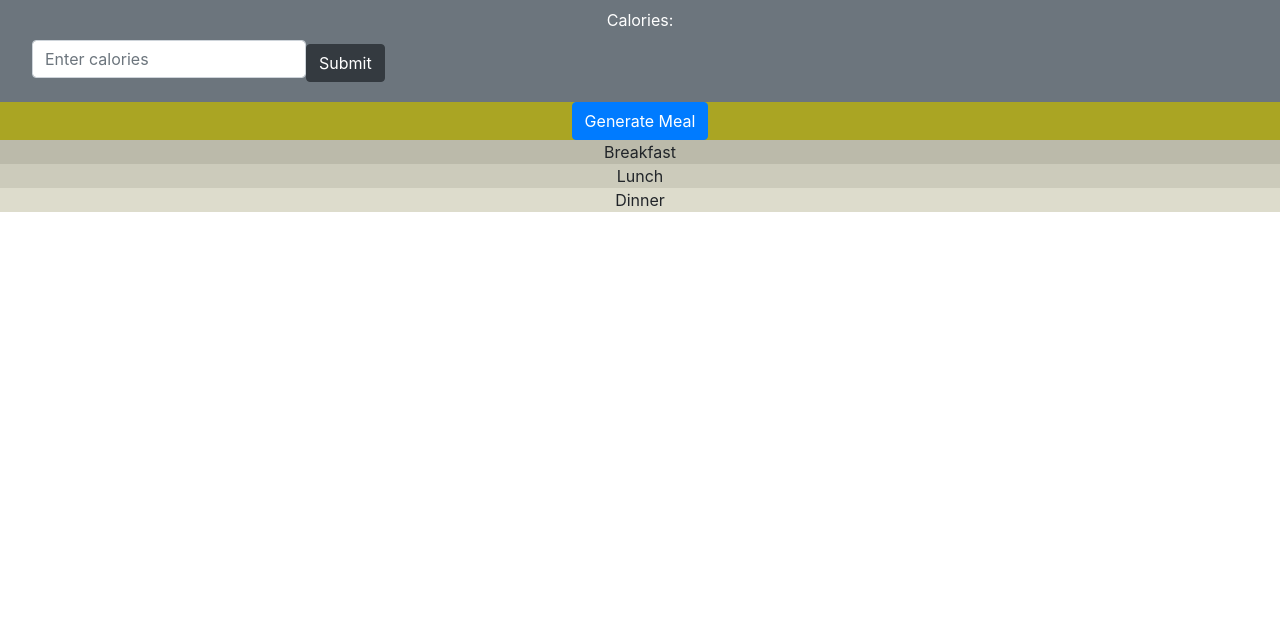
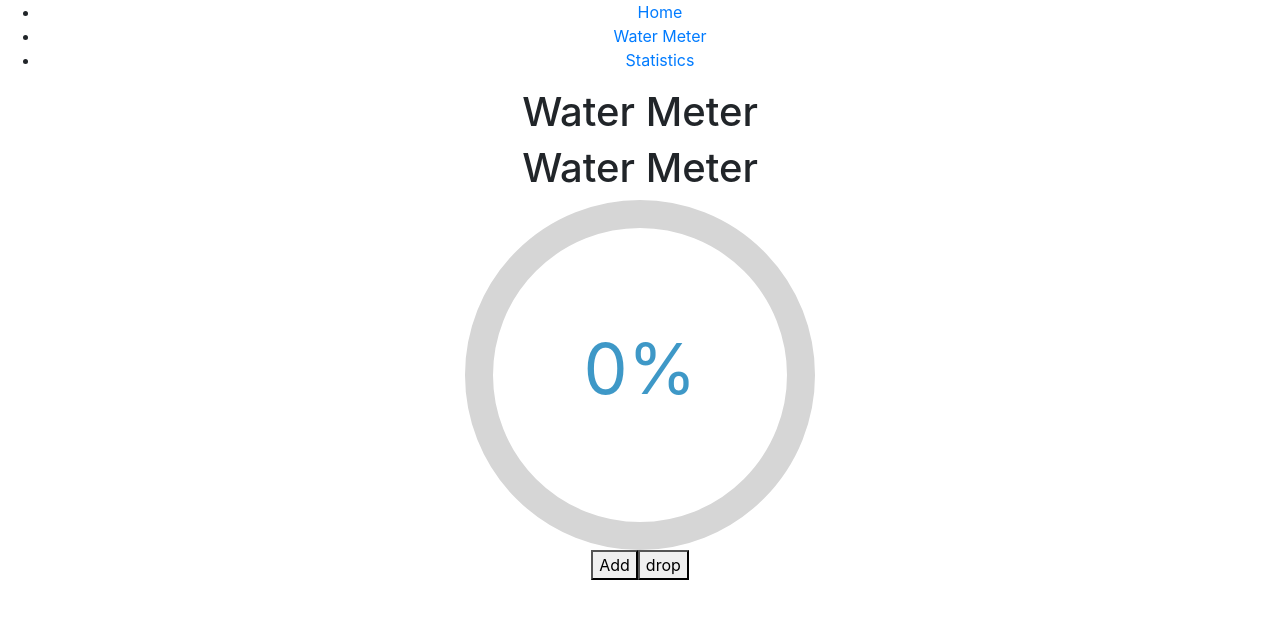
Before and after one commit to XaviSanta/Io-MobileAppDev, a React (Create React App) app in the folder mokoko/: page /water in a window 1280 px wide. Shown: the top 618 px of the page. Built offline with nearby package versions, Linux system fonts and the light colour scheme.

Commit message:
add routing

```diff
--- a/mokoko/package.json
+++ b/mokoko/package.json
@@ -7,6 +7,7 @@
     "react": "^16.12.0",
     "react-circular-progressbar": "^2.0.3",
     "react-dom": "^16.12.0",
+    "react-router-dom": "^5.1.2",
     "react-scripts": "3.2.0"
   },
   "scripts": {
--- a/mokoko/src/App.js
+++ b/mokoko/src/App.js
@@ -1,96 +1,54 @@
 import React, { Component } from 'react';
 import './App.css';
-import Calories from './Calories'
-import MealMaker from './MealMaker'
-import {foodDB} from './foodDB';
-import WaterMeter from './watermeter';
-
-const foodArray = foodDB;
+import {
+  BrowserRouter as Router,
+  Switch,
+  Route,
+  Link
+} from "react-router-dom";
+import MainPage from './Pages/MainPage';
+import StatisticsPage from './Pages/StatisticsPage';
+import WaterMeterPage from './Pages/WaterMeterPage';
 
 class App extends Component {
+  render() {
+    return (
+      <Router>
+        <div className="App">
 
-  constructor(props) {
-    super(props);
-    this.state = {
-      globalFoodArray: foodArray,
-      calories: null,
-      caloriesLeft: null,
-      breakfast: [],
-      lunch: [],
-      dinner: [],
-    }
+          {/* Navigation - make me pretty */}
+          <ul>
+            <li>
+              <Link to="/">Home</Link>
+            </li>
 
-    this.handleInputCaloriesSubmit = this.handleInputCaloriesSubmit.bind(this);
-    this.generateDayMeal = this.generateDayMeal.bind(this);
-    this.generateMeal = this.generateMeal.bind(this);
-    this.caloriesInput = React.createRef(); //For binding with the textInput
-  }
+            <li>
+              <Link to="/water">Water Meter</Link>
+            </li>
 
-  handleInputCaloriesSubmit = event => {
-    event.preventDefault();
-    this.setCalories(this.caloriesInput.current.value);
-  }
+            <li>
+              <Link to="/stats">Statistics</Link>
+            </li>
+          </ul>
 
-  setCalories(cal) {
-    this.setState({ calories: cal});
-    this.setState({ caloriesLeft: cal});
-  }
-
-  generateDayMeal() {
-    if(!this.state.calories){ // If there is no calories we cannot generate the meal
-      alert('Enter calories');
-    }
-    else { //TODO: refactor this shit
-      this.setState({caloriesLeft: this.state.calories}, function() {
-        this.setState({breakfast: this.generateMeal('breakfast')}, function() {
-          this.setState({lunch: this.generateMeal('lunch')}, function() {
-            this.setState({dinner: this.generateMeal('dinner')});
-          });
-        });
-      });
-    }
-  }
-
-  // argument: 'breakfast','lunch','dinner'
-  generateMeal(meal) {
-    let generatedMeal = [];
-    let mealFood = this.state.globalFoodArray.filter(item => item.labels.includes(meal));
-
-    let localCaloriesLeft = this.state.caloriesLeft;
-    do {
-      let randomItem = mealFood[Math.floor(Math.random() * mealFood.length)];
-
-      // Add food to the meal
-      if (randomItem.calories < localCaloriesLeft && !generatedMeal.includes(randomItem)) {
-        generatedMeal.push(randomItem);
-        localCaloriesLeft -= randomItem.calories;
-      }
-    } while (generatedMeal.length < 3); // TODO: error handling if not enough calories
-
-    this.setState({caloriesLeft: localCaloriesLeft}, function() {
-      console.log(localCaloriesLeft);
-      console.log(this.state.caloriesLeft);
-    });
-
-    return generatedMeal;
-  }
-
-  render() {
-    return(
-      <div className="App">
-        <Calories
-          calories={this.state.calories}
-          handleSubmit={this.handleInputCaloriesSubmit}
-          caloriesInput={this.caloriesInput}
-        />
-
-        <MealMaker
-          generateDayMeal={this.generateDayMeal}
-          breakfast={this.state.breakfast}
-          lunch={this.state.lunch}
-          dinner={this.state.dinner}
-        />
-      </div>
+          {/*
+            A <Switch> looks through its children <Route>s and
+            renders the first one that matches the current URL.
+            https://reacttraining.com/react-router/web/guides/quick-start
+        */}
+          <Switch>
+            <Route exact path="/">
+              <MainPage />
+            </Route>
+            <Route exact path="/water">
+              <WaterMeterPage />
+            </Route>
+            <Route exact path="/stats">
+              <StatisticsPage />
+            </Route>
+          </Switch>
+        </div>
+      </Router>
     );
   }
 }
--- /dev/null
+++ b/mokoko/src/Pages/MainPage.js
@@ -0,0 +1,94 @@
+import React, { Component } from 'react';
+import Calories from '../Calories'
+import MealMaker from '../MealMaker'
+import { foodDB } from '../foodDB';
+
+const foodArray = foodDB;
+
+export default class MainPage extends Component {
+    constructor(props) {
+        super(props);
+        this.state = {
+            globalFoodArray: foodArray,
+            calories: null,
+            caloriesLeft: null,
+            breakfast: [],
+            lunch: [],
+            dinner: [],
+        }
+
+        this.handleInputCaloriesSubmit = this.handleInputCaloriesSubmit.bind(this);
+        this.generateDayMeal = this.generateDayMeal.bind(this);
+        this.generateMeal = this.generateMeal.bind(this);
+        this.caloriesInput = React.createRef(); //For binding with the textInput
+    }
+
+    handleInputCaloriesSubmit = event => {
+        event.preventDefault();
+        this.setCalories(this.caloriesInput.current.value);
+    }
+
+    setCalories(cal) {
+        this.setState({ calories: cal });
+        this.setState({ caloriesLeft: cal });
+    }
+
+    generateDayMeal() {
+        if (!this.state.calories) { // If there is no calories we cannot generate the meal
+            alert('Enter calories');
+        }
+        else { //TODO: refactor this shit
+            this.setState({ caloriesLeft: this.state.calories }, function () {
+                this.setState({ breakfast: this.generateMeal('breakfast') }, function () {
+                    this.setState({ lunch: this.generateMeal('lunch') }, function () {
+                        this.setState({ dinner: this.generateMeal('dinner') });
+                    });
+                });
+            });
+        }
+    }
+
+    // argument: 'breakfast','lunch','dinner'
+    generateMeal(meal) {
+        let generatedMeal = [];
+        let mealFood = this.state.globalFoodArray.filter(item => item.labels.includes(meal));
+
+        let localCaloriesLeft = this.state.caloriesLeft;
+        do {
+            let randomItem = mealFood[Math.floor(Math.random() * mealFood.length)];
+
+            // Add food to the meal
+            if (randomItem.calories < localCaloriesLeft && !generatedMeal.includes(randomItem)) {
+                generatedMeal.push(randomItem);
+                localCaloriesLeft -= randomItem.calories;
+            }
+        } while (generatedMeal.length < 3); // TODO: error handling if not enough calories
+
+        this.setState({ caloriesLeft: localCaloriesLeft }, function () {
+            console.log(localCaloriesLeft);
+            console.log(this.state.caloriesLeft);
+        });
+
+        return generatedMeal;
+    }
+
+    render() {
+        return (
+            <div>
+                <h1>Meal Maker</h1>
+                <Calories
+                    calories={this.state.calories}
+                    handleSubmit={this.handleInputCaloriesSubmit}
+                    caloriesInput={this.caloriesInput}
+                />
+
+                <MealMaker
+                    generateDayMeal={this.generateDayMeal}
+                    breakfast={this.state.breakfast}
+                    lunch={this.state.lunch}
+                    dinner={this.state.dinner}
+                />
+            </div>
+        )
+    }
+}
--- /dev/null
+++ b/mokoko/src/Pages/StatisticsPage.js
@@ -0,0 +1,9 @@
+import React, { Component } from 'react';
+
+export default class StatisticsPage extends Component {
+    render() {
+        return (
+            <h1>Statistics</h1>
+        )
+    }
+}
--- /dev/null
+++ b/mokoko/src/Pages/WaterMeterPage.js
@@ -0,0 +1,13 @@
+import React, { Component } from 'react';
+import WaterMeter from '../watermeter';
+
+export default class WaterMeterPage extends Component {
+    render() {
+        return (
+            <div>
+                <h1>Water Meter</h1>
+                <WaterMeter />
+            </div>
+        )
+    }
+}
```
Also changed, not shown: 1 other file (tests, documents, lock files or other folders).
